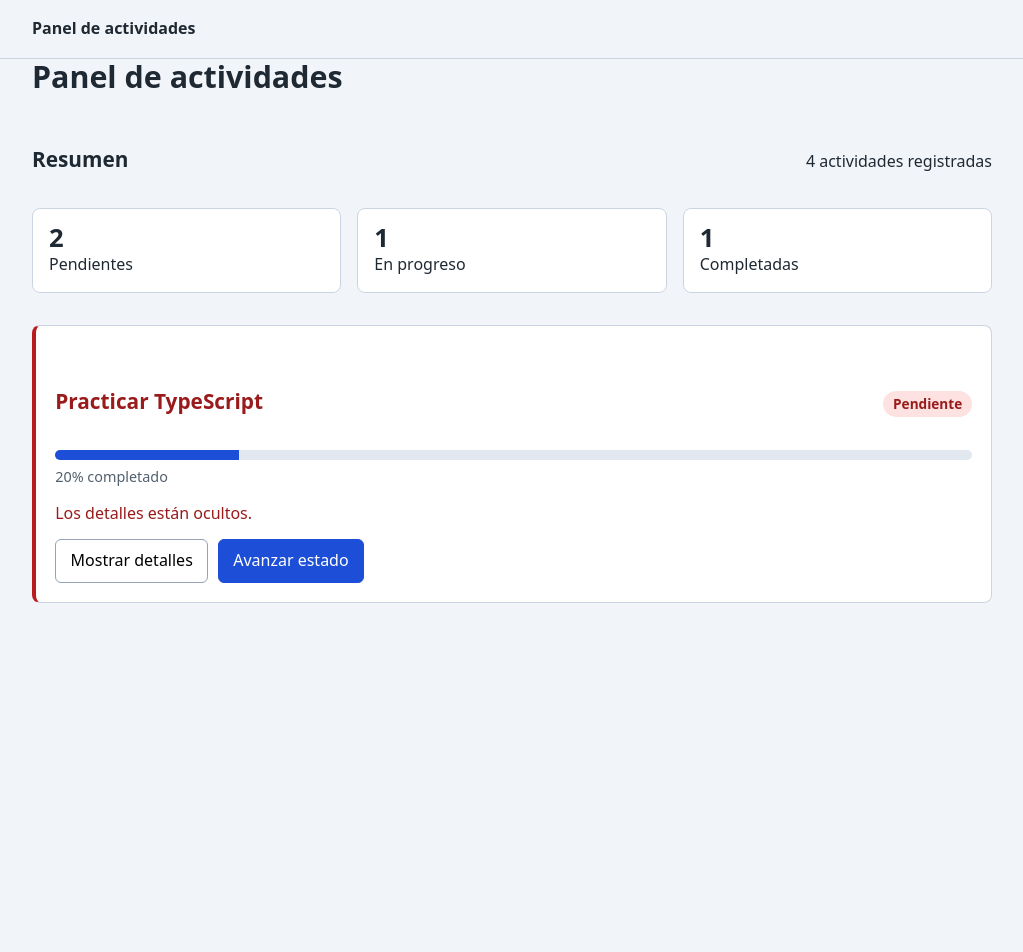
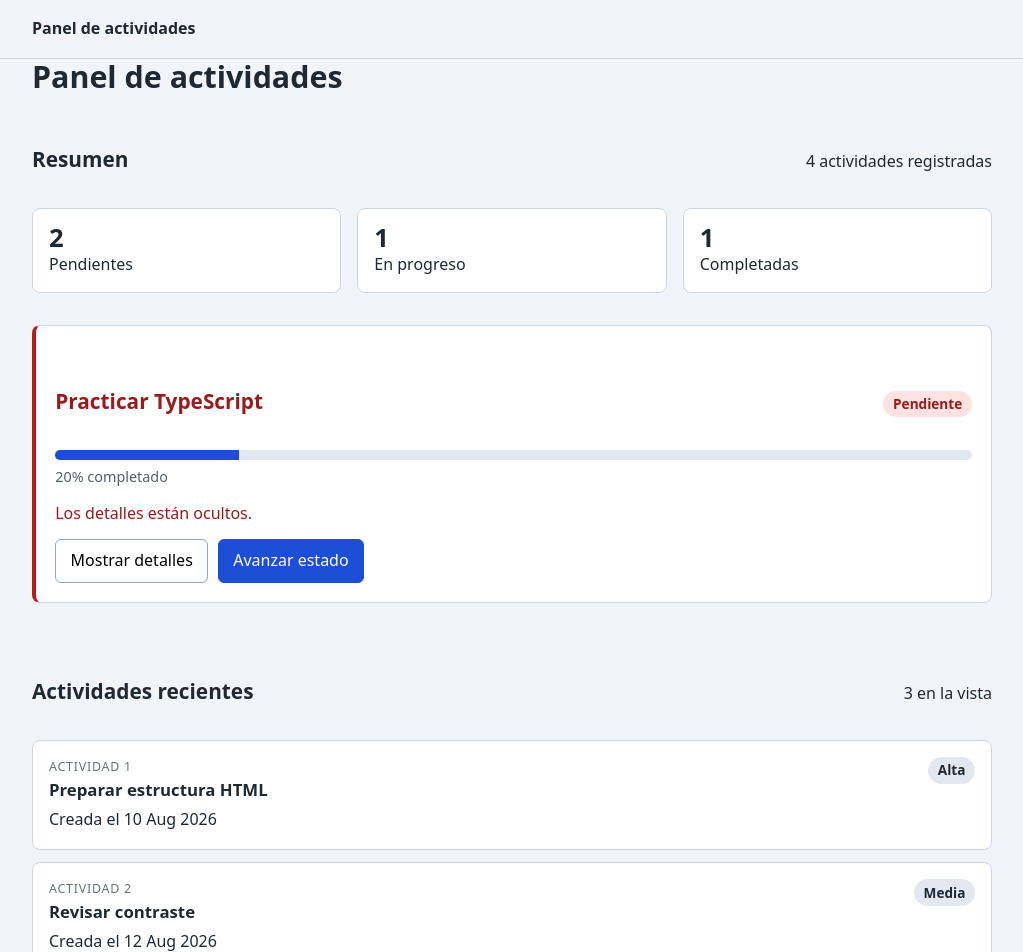
Before and after one commit to hamlet10/curso_angular, an Angular app in the folder panel-actividades/: page / in a window 1280 px wide. Shown: the top 952 px of the page, without its empty margins (128-1151 px from the left). Before the commit the page ends 800 px from the top, so only its background shows below. Built offline with nearby package versions, Linux system fonts and the light colour scheme.

Commit message:
Incremento 4: la lista

```diff
--- /dev/null
+++ b/panel-actividades/src/app/actividades/lista-actividades/lista-actividades.css
@@ -0,0 +1,44 @@
+:host { display: block; margin-top: 2rem; }
+
+.encabezado-seccion {
+  display: flex;
+  flex-wrap: wrap;
+  gap: .5rem 1rem;
+  align-items: baseline;
+  justify-content: space-between;
+}
+
+.lista { list-style: none; margin: 1rem 0 0; padding: 0; display: grid; gap: .8rem; }
+
+.lista li {
+  display: flex;
+  flex-wrap: wrap;
+  gap: .5rem 1rem;
+  align-items: start;
+  justify-content: space-between;
+  background: #ffffff;
+  border: 1px solid #cbd5e1;
+  border-radius: 8px;
+  padding: 1rem;
+  min-width: 0;
+}
+
+.lista h3 { margin: 0 0 .2rem; font-size: 1.05rem; }
+.lista p { margin: 0; }
+
+.posicion {
+  font-size: .78rem;
+  letter-spacing: .06em;
+  text-transform: uppercase;
+  color: #66717f;
+}
+
+.prioridad {
+  padding: .15rem .6rem;
+  border-radius: 999px;
+  background: #e2e8f0;
+  font-size: .85rem;
+  font-weight: 600;
+}
+
+.estado-vacio { display: block; text-align: center; color: #52606d; }
--- /dev/null
+++ b/panel-actividades/src/app/actividades/lista-actividades/lista-actividades.html
@@ -0,0 +1,24 @@
+<section aria-labelledby="lista-titulo">
+  <div class="encabezado-seccion">
+    <h2 id="lista-titulo">Actividades recientes</h2>
+    <p>{{ actividades.length }} en la vista</p>
+  </div>
+
+  <ul class="lista">
+    @for (actividad of actividades; track actividad.id; let posicion = $index) {
+      <li>
+        <div>
+          <p class="posicion">Actividad {{ posicion + 1 }}</p>
+          <h3>{{ actividad.titulo }}</h3>
+          <p>Creada el {{ actividad.creadaEn | date: 'd MMM y' }}</p>
+        </div>
+        <span class="prioridad">{{ actividad.prioridad | titlecase }}</span>
+      </li>
+    } @empty {
+      <li class="estado-vacio">
+        <h3>No hay actividades</h3>
+        <p>Crea una actividad cuando estés listo para comenzar.</p>
+      </li>
+    }
+  </ul>
+</section>
--- /dev/null
+++ b/panel-actividades/src/app/actividades/lista-actividades/lista-actividades.ts
@@ -0,0 +1,17 @@
+import { DatePipe, TitleCasePipe } from '@angular/common';
+import { Component } from '@angular/core';
+import type { Actividad } from '../../modelos/actividad';
+
+@Component({
+  selector: 'app-lista-actividades',
+  imports: [DatePipe, TitleCasePipe],
+  templateUrl: './lista-actividades.html',
+  styleUrl: './lista-actividades.css',
+})
+export class ListaActividades {
+  protected readonly actividades: Actividad[] = [
+    { id: 1, titulo: 'Preparar estructura HTML', estado: 'completada', prioridad: 'alta', creadaEn: '2026-08-10' },
+    { id: 2, titulo: 'Revisar contraste', estado: 'en_progreso', prioridad: 'media', creadaEn: '2026-08-12' },
+    { id: 3, titulo: 'Practicar TypeScript', estado: 'pendiente', prioridad: 'alta', creadaEn: '2026-08-14' },
+  ];
+}
--- a/panel-actividades/src/app/app.html
+++ b/panel-actividades/src/app/app.html
@@ -11,6 +11,7 @@
 
   <app-resumen-actividades />
   <app-tarjeta-actividad />
+    <app-lista-actividades />
 </main>
 
 <router-outlet />
--- a/panel-actividades/src/app/app.ts
+++ b/panel-actividades/src/app/app.ts
@@ -2,10 +2,11 @@ import { Component } from '@angular/core';
 import { RouterOutlet } from '@angular/router';
 import { ResumenActividades } from './actividades/resumen-actividades/resumen-actividades';
 import { TarjetaActividad } from './actividades/tarjeta-actividad/tarjeta-actividad';
+import { ListaActividades } from './actividades/lista-actividades/lista-actividades';
 
 @Component({
   selector: 'app-root',
-  imports: [RouterOutlet, ResumenActividades, TarjetaActividad],
+  imports: [RouterOutlet, ResumenActividades, TarjetaActividad, ListaActividades],
   templateUrl: './app.html',
   styleUrl: './app.css',
 })
```
Also changed, not shown: 1 other file (tests, documents, lock files or other folders).
